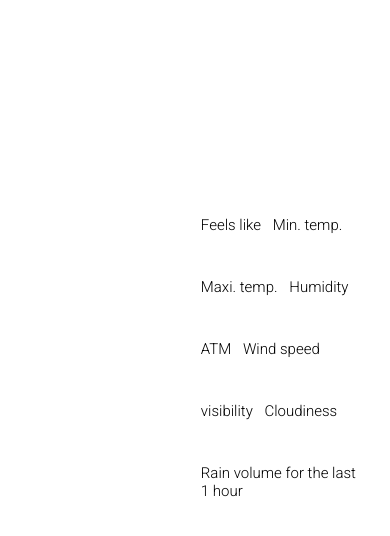
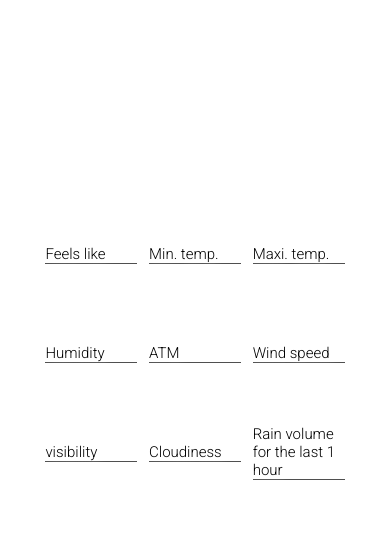
Before and after one commit to domodfg/weather-app, a website built with webpack: page dist/index.html in a window 390 px wide. Shown: the part 58-594 px from the top of the page. Built offline with Linux system fonts and the light colour scheme; no server answers.

Commit message:
Add responsive design

```diff
--- a/src/style.css
+++ b/src/style.css
@@ -21,6 +21,8 @@ input {
   display: flex;
   flex-direction: column;
   align-items: center;
+  justify-content: space-between;
+  min-height: 95vh;
 }
 
 .searchBar {
@@ -42,8 +44,9 @@ input {
   align-items: center;
   font-size: max(6.5vw, 30px);
   font-weight: 300;
-  width: 40vw;
+  width: 50%;
   color: black;
+  text-shadow: 2px 2px 10px #ffffff;;
 }
 
 .weather,
@@ -59,20 +62,34 @@ input {
 .infoContainer {
   display: flex;
   align-items: center;
-  height: 90vh;
+  width: 80%;
   gap: 3vw;
 }
 
 .extraInfo {
   color: black;
-  display: flex;
-  flex-wrap: wrap;
-  width: 40vw;
+  display: grid;
+  grid-template-columns: repeat(3, 1fr);
+  grid-template-rows: repeat(3, 1fr);
+  justify-content: center;
+  align-items: center;
   gap: 3vw;
   font-size: max(1.5vw, 20px);
+  width: 50%;
 }
 
 .extraInfo h2 {
   font-weight: 300;
   font-size: max(1.5vw, 15px);
+  border-bottom: 1px solid #4f4f4f;
+  text-shadow: 2px 2px 10px #ffffff;;
 }
+
+@media (max-width: 700px) {
+  .infoContainer {
+    display: block;
+  }
+  .mainInfo, .extraInfo{
+    width: 100%;
+  }
+}
```
Also changed, not shown: dist/main.js.
